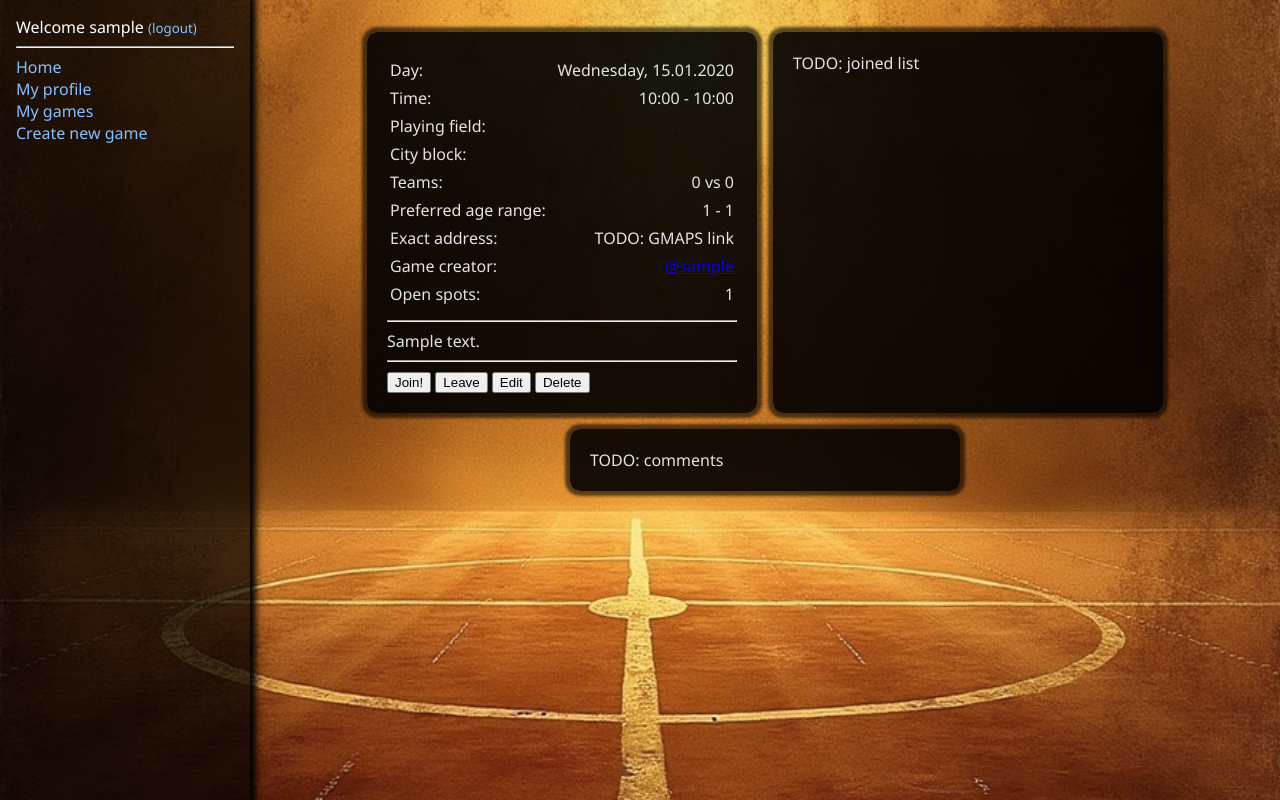
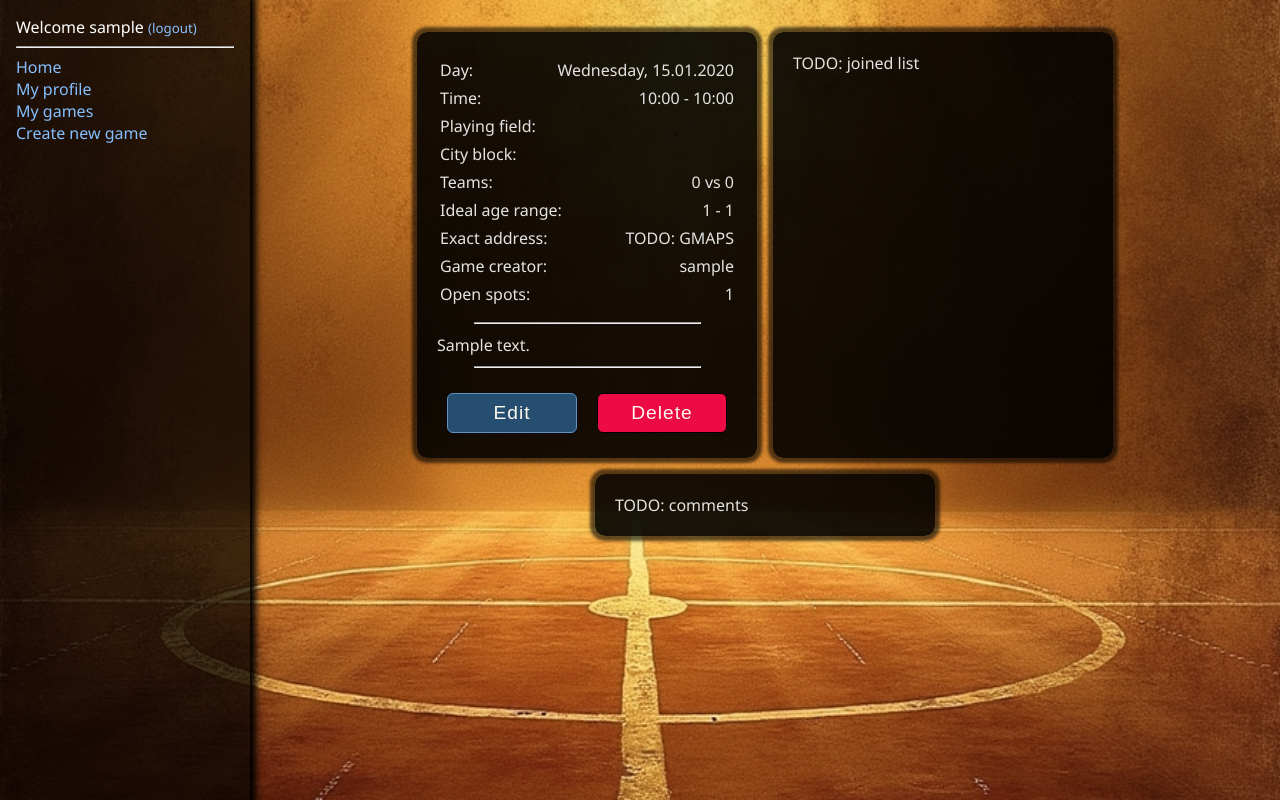
Before and after one commit to CorDamir/zagreballer, a Django app: page /game-info/1 in a window 1280 px wide. Run offline with Django 4.2, Linux system fonts and the light colour scheme; the visitor is signed in with stand-in values (Sample User, id 1); data comes from the database, SQL or seed files in the repository; tables that the repository leaves empty hold one stand-in row (values such as "Sample post"); data that the repository does not hold is empty.

Commit message:
add basic modal dialog functionality

```diff
--- a/games_display/templates/game-info.html
+++ b/games_display/templates/game-info.html
@@ -1,17 +1,9 @@
 <!--
     add joining player list as links to profiles
     add comments area
-    add join/leave button
 
     game - modified data concrete game
     players - all joined players
-
-     if game.custom_description
-        <hr>
-        <div class="game-card-info-text">
-             game.custom_description
-        </div>
-     endif
 -->
 
 {% extends "index.html" %}
@@ -46,23 +38,20 @@
             </tr>
 
             <tr>
-                <td>Preferred age range:</td>
+                <td>Ideal age range:</td>
                 <td>{{ game.age_min }} - {{ game.age_max }}</td>
             </tr>
 
             <tr>
                 <td>Exact address:</td>
                 <td>
-                    TODO: GMAPS link
+                    TODO: GMAPS
                 </td>
             </tr>
 
             <tr>
                 <td>Game creator:</td>
-                <td><a href="{% url 'profile' game.creator.username %}">
-                        @{{ game.creator.username }}
-                    </a>
-                </td>
+                <td>{{ game.creator.username }}</td>
             </tr>
 
             <tr>
@@ -81,15 +70,30 @@
         <hr>
         <div>{{ game.custom_description }}</div>
     {% endif %}
+
     <hr>
+
     <div id="control-buttons">
-        <input type="button" class="button" value="Join!">
-        <input type="button" class="button" value="Leave">
-        <input type="button" class="button" value="Edit">
-        <input type="button" class="button" value="Delete">
+        {% if request.user.id != game.creator.id %}
+            {% if not request.user in players %}
+                <input type="button" class="button-temp modal-activator" value="Join!" data-action="{% url 'join_game' game.id %}">
+            {% else %}
+                <input type="button" class="button-temp red modal-activator"
+                       value="Leave"
+                       data-action="{% url 'leave_game' game.id %}"
+                >
+            {% endif %}
+
+        {% else %}
+            <input type="button" class="button-temp" value="Edit" data-action="{% url 'edit_game' game.id %}">
+            <input type="button" class="button-temp red modal-activator" value="Delete" data-action="{% url 'delete_game' game.id %}">
+        {% endif %}
     </div>
 </div>
 
-<div class="detail-card">TODO: joined list</div>
-<div class="detail-card">TODO: comments</div>
+{% if request.user in players or request.user.id == game.creator.id %}
+    <div class="detail-card">TODO: joined list</div>
+    <div class="detail-card">TODO: comments</div>
+{% endif %}
+
 {% endblock %}
--- a/games_display/urls.py
+++ b/games_display/urls.py
@@ -7,5 +7,7 @@ urlpatterns = [
     path('game-info/<slug:slg>', views.game_info, name="game_info"),
     path('my-games', views.my_games, name="my_games"),
     path('join-game/<int:id>', views.join_game, name="join_game"),
-    path('delete-game/<int:id>', views.delete_game, name="delete_game")
+    path('delete-game/<int:id>', views.delete_game, name="delete_game"),
+    path('leave-game/<int:id>', views.leave_game, name="leave_game"),
+    path('edit-game/<int:id>', views.edit_game, name="edit_game")
 ]
--- a/games_display/views.py
+++ b/games_display/views.py
@@ -124,6 +124,14 @@ def delete_game(request, id):
     return redirect("my_games")
 
 
+def leave_game(request, id):
+    pass
+
+
+def edit_game(request, id):
+    pass
+
+
 #               --- HELPER FUNCTIONS ---
 
 def set_games_for_display(all_games):
--- a/static/assets/css/style.css
+++ b/static/assets/css/style.css
@@ -12,6 +12,7 @@
     --reddish: #ec0b43;
     --accent-shine: #85bfff;
     --dirty-white: #b1b1b1;
+    --reddish-acc: #ff96b0;
 }
 
 /* TOGGLE-able CLASSES */
@@ -38,6 +39,22 @@ body {
     background: url('../images/bg-big.jpeg') no-repeat center center;
     background-size: cover;
     background-attachment: fixed;
+}
+/* MODAL */
+#modal-container{
+    z-index: 999;
+    position: fixed;
+    background-color: rgba(0, 0, 0, 0.8);
+    width: 100%;
+    height: 100%;
+}
+
+/* settings as modal on top*/
+.modal-element{
+    margin: auto;
+    margin-top: 50px;
+    background-color: white;
+    box-shadow: white 0 0 5px;
 }
 
 /* POPUP MESSAGES */
@@ -166,12 +183,17 @@ body {
 .detail-card {
     background: rgba(0, 0, 0, 0.9);
     color: var(--menu);
-    max-width: 350px;
+    max-width: 300px;
     width: 85%;
     border-radius: 10px;
     box-shadow: 0 0 3px 5px rgba(0, 0, 0, 0.6);
     padding: 20px;
     margin: 8px;
+}
+
+.detail-card hr {
+    margin: 10px auto;
+    width: 75%;
 }
 
 .detail-card table {
@@ -182,6 +204,44 @@ body {
     margin: 4px 0;
     display: flex;
     justify-content: space-between;
+}
+
+#control-buttons {
+    padding-top: 10px;
+    display: flex;
+    justify-content: space-between;
+}
+
+.button-temp {
+    margin: 5px 10px;
+    color: var(--whitish);
+    background: var(--catch);
+    font-size: 1.2rem;
+    font-weight: 500;
+    cursor: pointer;
+    transition: 0.4s;
+    box-sizing: border-box;
+    padding: 0 15px;
+    height: 40px;
+    width: 100%;
+    border: 1px solid var(--accent);
+    border-radius: 6px;
+    outline: none;
+    letter-spacing: 1px;
+}
+
+.button-temp:hover {
+    background: var(--accent);
+    color: black;
+}
+
+.button-temp.red {
+    background-color: var(--reddish);
+    border-color: black;
+}
+
+.button-temp.red:hover {
+    background-color: var(--reddish-acc);
 }
 
 /* PLAIN TEXT IN MAIN AREA */
--- a/static/assets/js/script.js
+++ b/static/assets/js/script.js
@@ -1,9 +1,29 @@
 function closePopup(){ this.classList.toggle("hidden"); }
 function toggleMenu(e){ if (e.target == this) this.classList.toggle("open") }
+
+function displayConfirmationModal(){
+    MODAL.classList.toggle("hidden");
+    link = this.getAttribute("data-action");
+}
 
 function docLoaded(){
     document.getElementById("popup-message").addEventListener("click", closePopup);
     document.getElementById("menu-options").addEventListener("click", toggleMenu);
+
+    YES.addEventListener("click", () => {
+        window.location.href = link;
+    })
+
+    NO.addEventListener("click", () => {
+        MODAL.classList.toggle("hidden");
+    })
+
+    for (el of document.getElementsByClassName("modal-activator"))
+        el.addEventListener("click", displayConfirmationModal);
 }
 
+const YES = document.getElementById("yes");
+const NO = document.getElementById("no");
+const MODAL = document.getElementById("modal-container");
+let link = "";
 document.onload = docLoaded();
--- a/templates/index.html
+++ b/templates/index.html
@@ -7,10 +7,20 @@
     <meta charset="UTF-8">
     <meta name="viewport" content="width=device-width, initial-scale=1.0">
     <link rel="stylesheet" href="{% static 'assets/css/style.css' %}" type="text/css">
+    {% block head %}
+    {% endblock %}
     <title>ZagreBaller</title>
 </head>
 
 <body>
+    <div id="modal-container" class="hidden">
+        <div class="modal-element">
+            <h2>Are you sure?</h2>
+            <input type="button" class="button-temp" value="Yes" id="yes">
+            <input type="button" class="button-temp" value="No" id="no">
+        </div>
+    </div>
+
     <div id="popup-message" {% if not messages %}class="hidden"{% endif %}>
         {% for message in messages %}
             <span class={% if message.tags == "success" %}"success-message" {% else %}"error-message" {% endif %}>
@@ -54,5 +64,7 @@
     </main>
 
     <script src="{% static 'assets/js/script.js' %}"></script>
+    {% block script %}
+    {% endblock %}
 </body>
 </html>
```
